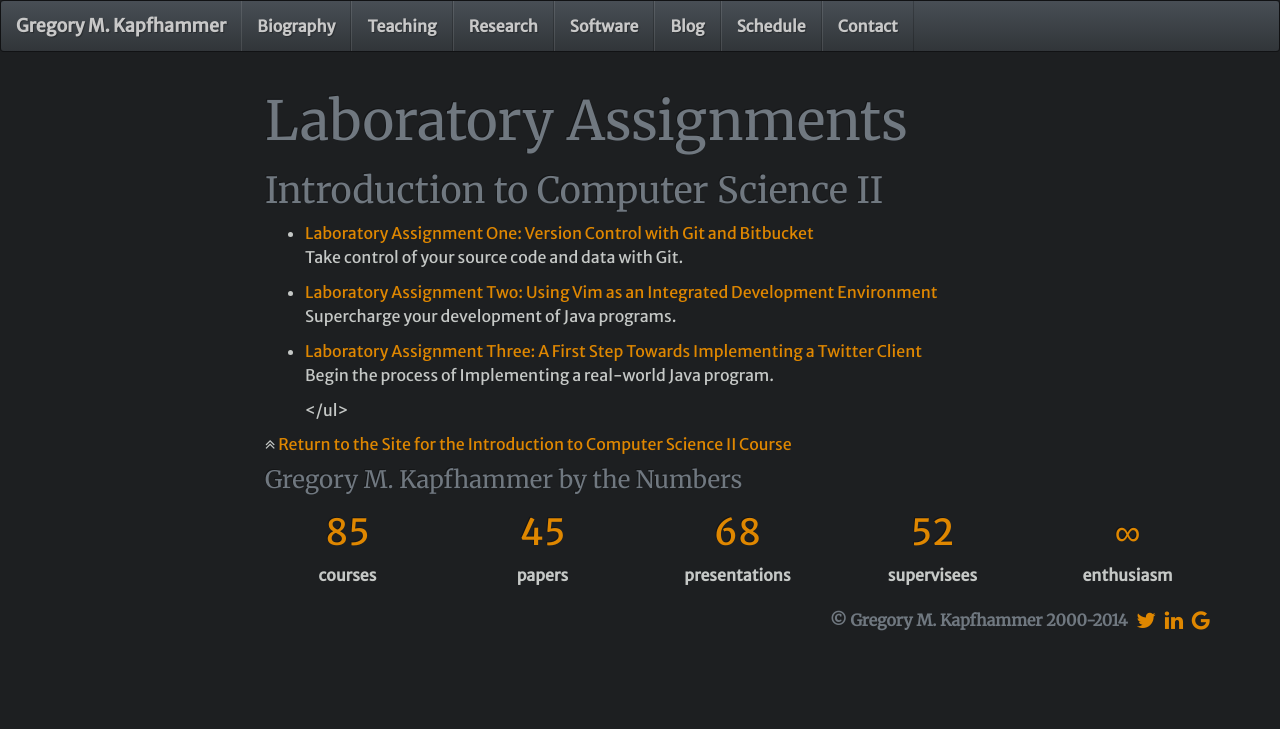
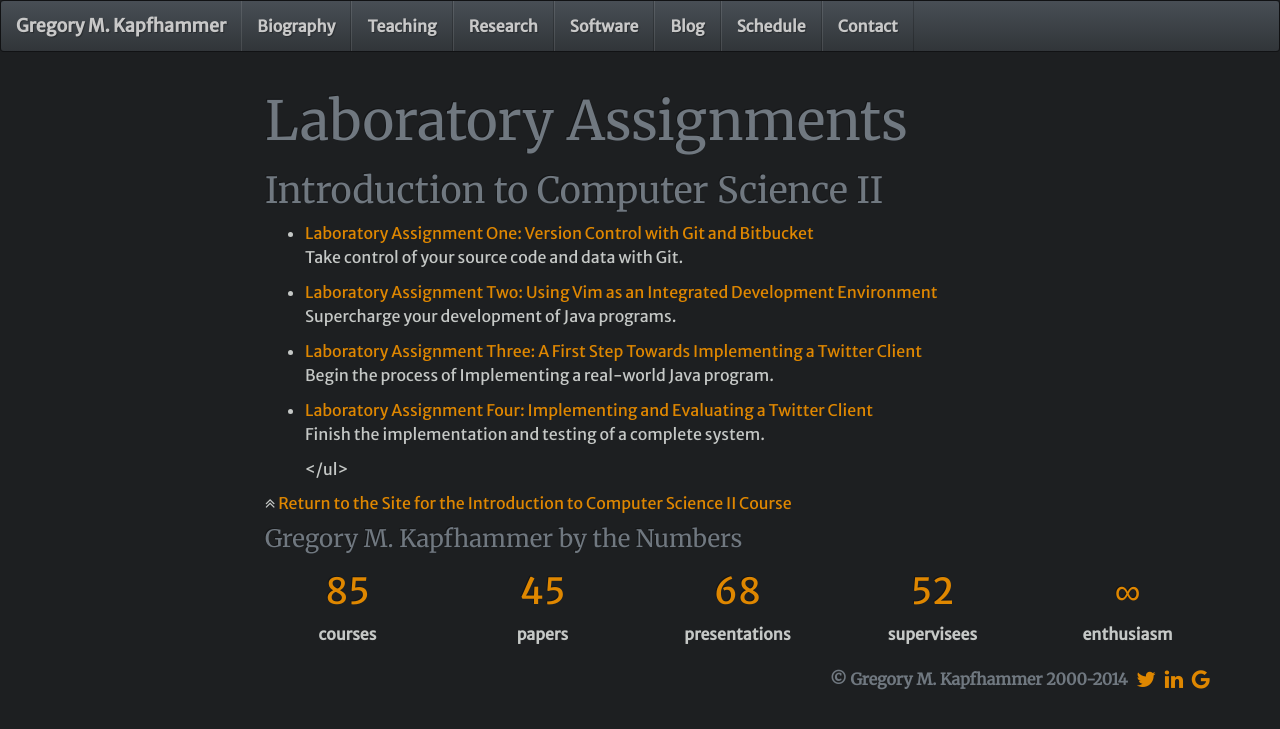
Before and after one commit to geerc/www, a Jekyll site: the page built from gkapfham/teaching/cs112S2015/laboratories.md, in a window 1280 px wide. Shown: the top 729 px of the page. Built offline with Jekyll 4.4.1, drawn with Linux system fonts in a browser that asks for light colours; nearby versions of some CDN libraries; Markdown is read by kramdown in place of the engine named in the settings; comment, search, counter and statistics services are not loaded.

Commit message:
Adding in the link to the fourth laboratory assignment in cs112S2015.

```diff
--- a/gkapfham/teaching/cs112S2015/laboratories.md
+++ b/gkapfham/teaching/cs112S2015/laboratories.md
@@ -23,4 +23,6 @@ backup: ../../../
 
 <li><a href="{{site.baseurl}}teaching/cs112S2015/provide/labs/lab3/cs112S2015-lab3.pdf">Laboratory Assignment Three: A First Step Towards Implementing a Twitter Client</a> <p>Begin the process of Implementing a real-world Java program.</p>
 
+<li><a href="{{site.baseurl}}teaching/cs112S2015/provide/labs/lab4/cs112S2015-lab4.pdf">Laboratory Assignment Four: Implementing and Evaluating a Twitter Client</a> <p>Finish the implementation and testing of a complete system.</p>
+
 </ul>
```
